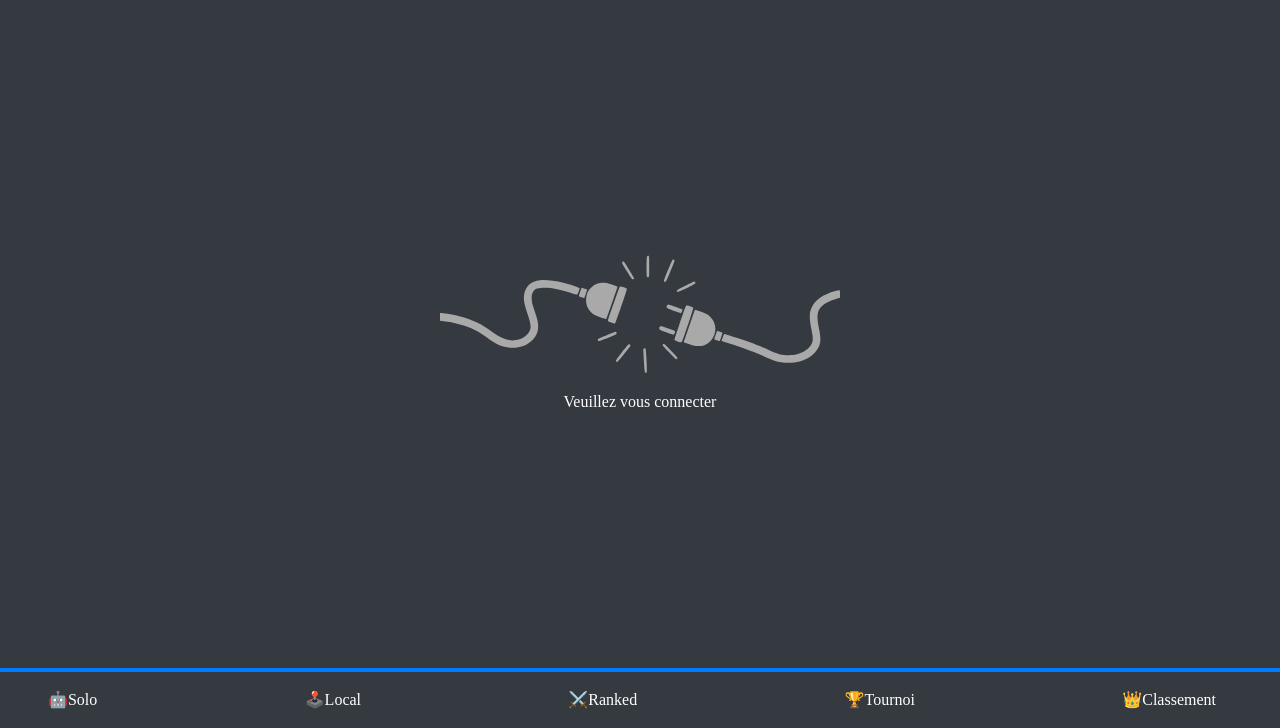
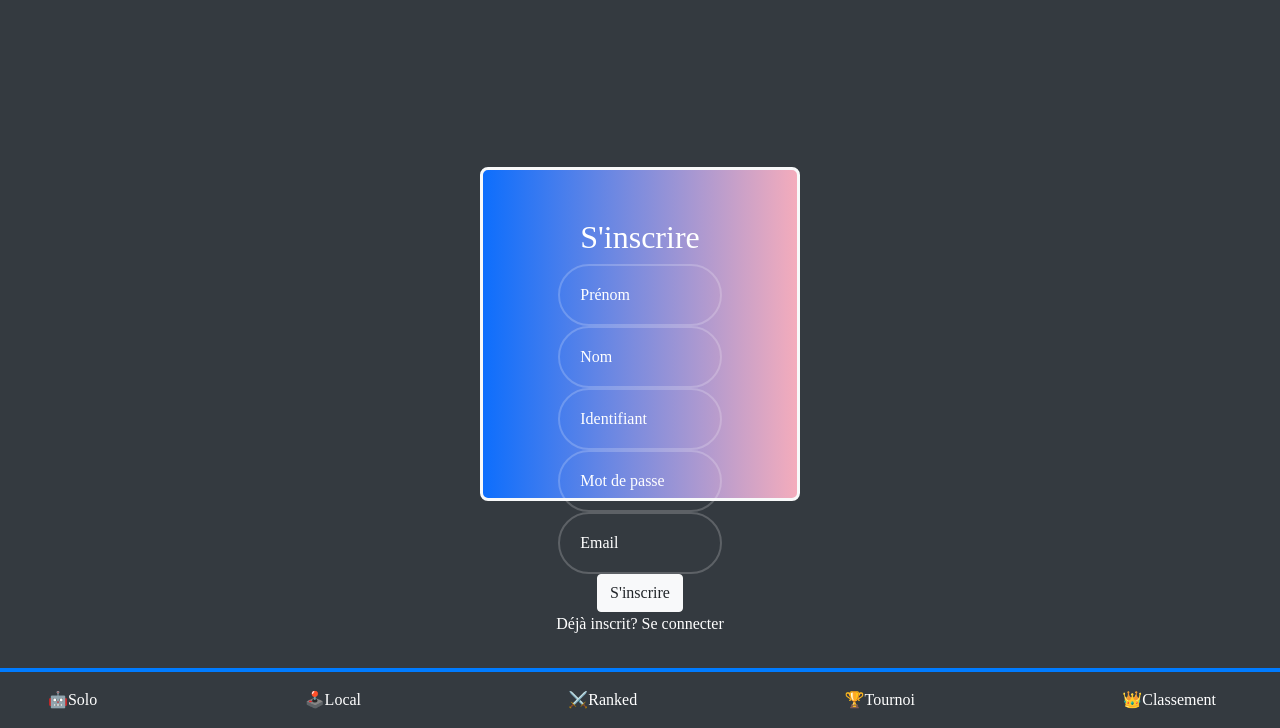
Before and after one commit to lcssbrs/ft_transcendence, a Django app: page / in a window 1280 px wide. Shown: the part 72-800 px from the top of the page. Run offline with Django 4.2, Linux system fonts and the light colour scheme; parts of the project's set-up code (start-up, migrations or seed data) failed here and were passed over; some libraries are stand-ins or nearby versions; some web fonts are replaced.

Commit message:
push for alan

```diff
--- a/app/hello_django/models.py
+++ b/app/hello_django/models.py
@@ -23,6 +23,7 @@ class user_list(models.Model):
     profile_picture = models.ImageField(upload_to='photos/', default='photos/default-profile.jpg')
     status = models.CharField(max_length=20, default='offline', choices=[('online', 'En ligne'), ('offline', 'Hors ligne'), ('in_game', 'En jeu')])
     last_login = models.DateTimeField(null=True, blank=True)
+    double_auth = models.BooleanField(default=0)
     # Parties:
     games_played = models.PositiveIntegerField(default=0)
     games_win = models.PositiveIntegerField(default=0)
--- a/app/hello_django/urls.py
+++ b/app/hello_django/urls.py
@@ -19,12 +19,12 @@ from . import views
 from django.contrib import admin
 from django.urls import path
 from django.shortcuts import redirect
-from .views import user_list_view, login_view, add_user_view
+from .views import user_list_view, login_view
 
 urlpatterns = [
     path('', views.index, name='index'),
     path('login/', login_view, name='login'),
-    path('register/', add_user_view, name='register'),
+    # path('register/', add_user_view, name='register'),
     # admin
     path('admin/', admin.site.urls),
     path('django/', lambda request: redirect('http://localhost:8000/admin'), name='django_redirect'),
--- a/app/hello_django/views.py
+++ b/app/hello_django/views.py
@@ -6,7 +6,44 @@ from django.contrib.auth.forms import AuthenticationForm
 from django.contrib import messages
 
 def index(request):
-    return render(request, 'index.html')
+    error_message = None
+    form = None
+
+    if request.method == 'POST':
+        form = AuthenticationForm(request, request.POST)
+        if form.is_valid():
+            username = form.cleaned_data.get('username')
+            password = form.cleaned_data.get('password')
+            user = authenticate(request, username=username, password=password)
+            if user is not None:
+                login(request, user)
+                return redirect('index')
+            else:
+                error_message = "Échec de l'authentification: Nom d'utilisateur ou mot de passe incorrect."
+    else:
+        form = AuthenticationForm()
+
+    add_user_form_instance = add_user_form()
+    if request.method == 'POST':
+        add_user_form_instance = add_user_form(request.POST, request.FILES)
+        if add_user_form_instance.is_valid():
+            email = add_user_form_instance.cleaned_data['email']
+            if user_list.objects.filter(email=email).exists():
+                error_message = "Cet email est déjà utilisé. Veuillez en choisir un autre."
+            else:
+                username = add_user_form_instance.cleaned_data['username']
+                if user_list.objects.filter(username=username).exists():
+                    error_message = "Ce pseudo est déjà utilisé. Veuillez en choisir un autre."
+                else:
+                    add_user_form_instance.save()
+                    return redirect('index')
+
+    return render(request, 'index.html', {'form': form, 'add_user_form': add_user_form_instance, 'error_message': error_message})
+
+
+def user_list_view(request):
+    users = user_list.objects.all()
+    return render(request, 'user_list.html', {'users': users})
 
 def login_view(request):
     if request.method == 'POST':
@@ -28,6 +65,12 @@ def login_view(request):
         form = AuthenticationForm()
 
     return render(request, 'login.html', {'form': form})
+"""
+Sauvegarde
+
+def index(request):
+    return render(request, 'index.html')
+
 
 def add_user_view(request):
     error_message = None
@@ -49,7 +92,4 @@ def add_user_view(request):
         form = add_user_form()
 
     return render(request, 'add_user.html', {'form': form, 'error_message': error_message})
-
-def user_list_view(request):
-    users = user_list.objects.all()
-    return render(request, 'user_list.html', {'users': users})
+"""
--- a/app/templates/index.html
+++ b/app/templates/index.html
@@ -156,16 +156,23 @@
 		</div>
 
 		<!-- LOG FORM -->
-		<form id="loginForm" class="d-none text-white mx-auto text-center rounded-3 border border-light my-auto p-5 flex flex-column justify-content-between" action="" style="background: linear-gradient(to right, #0D6EFD, #F4ACBC); width: 25%; height: 50%; border-width: 3px !important;">
+		<!-- <form id="loginForm" class="d-none text-white mx-auto text-center rounded-3 border border-light my-auto p-5 flex flex-column justify-content-between" action="" style="background: linear-gradient(to right, #0D6EFD, #F4ACBC); width: 25%; height: 50%; border-width: 3px !important;">
 			<h2>Se connecter</h2>
+			{% csrf_token %}
 			<div class="log-input d-flex flex-column align-items-center">
 				<input id="usernameInput" placeholder="Identifiant" type="text"/>
+				{{ form.username }}
+				{% for error in form.username.errors %}
 					<div id="usernameMissing" class="text-danger d-none">Veuillez saisir votre identifiant</div>
+				{% endfor %}
 			</div>
 			<div>
 				<div class="log-input d-flex flex-column align-items-center">
 					<input id="passwordInput" placeholder="Mot de passe" type="password"/>
+					{{ form.password }}
+					{% for error in form.password.errors %}
 						<div id="passwordMissing" class="text-danger d-none">Veuillez saisir votre mot de passe</div>
+					{% endfor %}
 					<a class="text-white mt-1" href="#">Mot de passe oublié ?</a>
 				</div>
 			</div>
@@ -176,40 +183,51 @@
 					<span class="ml-1">Intra</span>
 				</button>
 			</div>
+			{% if form.errors %}
+				<div class="alert alert-danger mt-2">
+					{{ form.non_field_errors }}
+				</div>
+			{% endif %}
 			<p>Pas de compte? <a class="text-white" onclick="register()" href="#">S'inscrire</a></p>
-		</form>
+		</form> -->
 
-		<form id="registerForm" class="d-none text-white mx-auto text-center rounded-3 border border-light my-auto p-5 flex flex-column justify-content-between" action="" style="background: linear-gradient(to right, #0D6EFD, #F4ACBC); width: 25%; height: 50%; border-width: 3px !important;">
-			<h2>Se connecter</h2>
+		<div id="registerForm" class="text-white mx-auto text-center rounded-3 border border-light my-auto p-5 flex flex-column justify-content-between" style="background: linear-gradient(to right, #0D6EFD, #F4ACBC); width: 25%; height: 50%; border-width: 3px !important;">
+			<h2>S'inscrire</h2>
+			<form method="post">
+				{% csrf_token %}
+				{{ form.non_field_errors }}
 				<div class="log-input d-flex flex-column align-items-center">
-				<input id="usernameRegister" placeholder="Identifiant" type="text"/>
-				<div id="usernameMissingReg" class="text-danger d-none">Veuillez saisir votre identifiant</div>
-			</div>
-			<div>
-				<div class="log-input d-flex flex-column align-items-center">
-					<input id="firstRegister" placeholder="Prénom" type="text"/>
+					<input id="id_first_name" required maxlength="15" name="first_name" placeholder="Prénom" type="text"/>
 					<div id="firstMissing" class="text-danger d-none">Veuillez saisir votre prénom</div>
 				</div>
-			</div>
 				<div class="log-input d-flex flex-column align-items-center">
-				<input id="lastRegister" placeholder="Nom" type="text"/>
+					<input id="id_last_name" required maxlength="15" name="last_name" placeholder="Nom" type="text"/>
 					<div id="lastMissing" class="text-danger d-none">Veuillez saisir votre nom</div>
 				</div>
 				<div class="log-input d-flex flex-column align-items-center">
-				<input id="passwordRegister" placeholder="Mot de passe" type="password"/>
+					<input id="id_username" required maxlength="15" name="username" placeholder="Identifiant" type="text"/>
+					<div id="usernameMissingReg" class="text-danger d-none">Veuillez saisir votre identifiant</div>
+				</div>
+				<div class="log-input d-flex flex-column align-items-center">
+					<input id="id_password" required name="password" placeholder="Mot de passe" type="password"/>
 					<div id="passwordMissingReg" class="text-danger d-none">Veuillez saisir votre mot de passe</div>
+				</div>
+				<div class="log-input d-flex flex-column align-items-center">
+					<input id="id_email" required name="email" maxlength="320" placeholder="Email" type="email"/>
+					<div id="emailMissing" class="text-danger d-none">Veuillez saisir votre email</div>
 				</div>
 				<div>
 					<button class="btn btn-light" type="submit">S'inscrire</button>
 				</div>
+			</form>
 				<p>Déjà inscrit? <a class="text-white" onclick="log()" href="#">Se connecter</a></p>
-		</form>
+		</div>
 
 		<!-- NOT CONNECTED -->
-		<div id="logrequire" class="main-height flex flex-column align-items-center justify-content-center mx-auto">
+		<!-- <div id="logrequire" class="main-height flex flex-column align-items-center justify-content-center mx-auto">
 			<img src="{% static 'images/not_connected.svg' %} " class="img-fluid mb-3" style="width: 50vh; height: 15vh;">
 			<p class="text-center text-white m-0" >Veuillez vous connecter</p>
-		</div>
+		</div> -->
 
 		<!-- PROFILE PAGE -->
 		<div id="profile" class="d-none flex justify-content-center mx-auto">
```
Also changed, not shown: 1 other file. Lines whose indentation alone changed are shown as unchanged.
